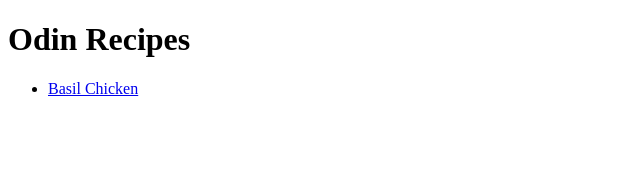
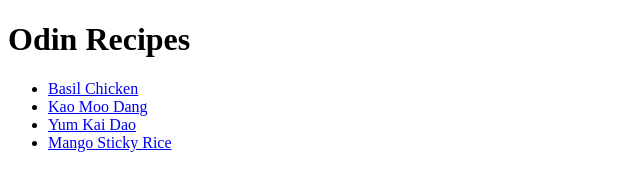
Before and after one commit to I-zme/odin-recipes, a plain HTML site: page index.html in a window 1280 px wide. Shown: the whole page, without its empty margins (0-640 px from the left). Drawn offline with Linux system fonts and the light colour scheme.

Commit message:
Add recipe links to index

```diff
--- a/index.html
+++ b/index.html
@@ -8,6 +8,9 @@
     <h1>Odin Recipes</h1>
     <ul>
         <li><a href="./recipes/basil-chicken.html">Basil Chicken</a></li>
+        <li><a href="./recipes/kao-moo-dang.html">Kao Moo Dang</a></li>
+        <li><a href="./recipes/yum-kai-dao.html">Yum Kai Dao</a></li>
+        <li><a href="./recipes/mango_sticky_rice.html">Mango Sticky Rice</a></li>
     </ul>
 </body>
 </html>
```
